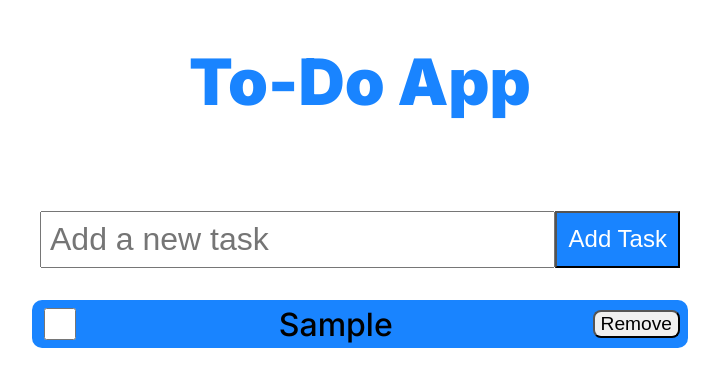
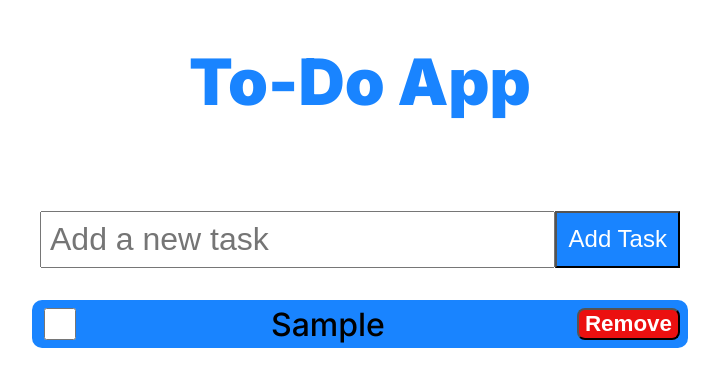
Before and after one commit to csm-18/to-do-app, a Vue app in the folder frontend/: page / in a window 1280 px wide. Both pictures are taken after typing "Sample" into the empty fields and a click on the button "Add Task". Shown: the top 386 px of the page, without its empty margins (280-999 px from the left). Built offline with nearby package versions, Linux system fonts and the light colour scheme; a web font is replaced by a local one.

Commit message:
style 'Remove' button

```diff
--- a/frontend/src/components/Task.vue
+++ b/frontend/src/components/Task.vue
@@ -42,9 +42,12 @@ const show = ref(true)
     word-break: break-word;
   }
   .remove-btn {
+    font-weight: 900;
     margin: 0;
     border-radius: 8px;
-    font-size: 1.2rem;
+    font-size: 1.4rem;
+    background-color: rgb(235, 16, 16);
+    color: white;
   }
 }
 </style>
```
